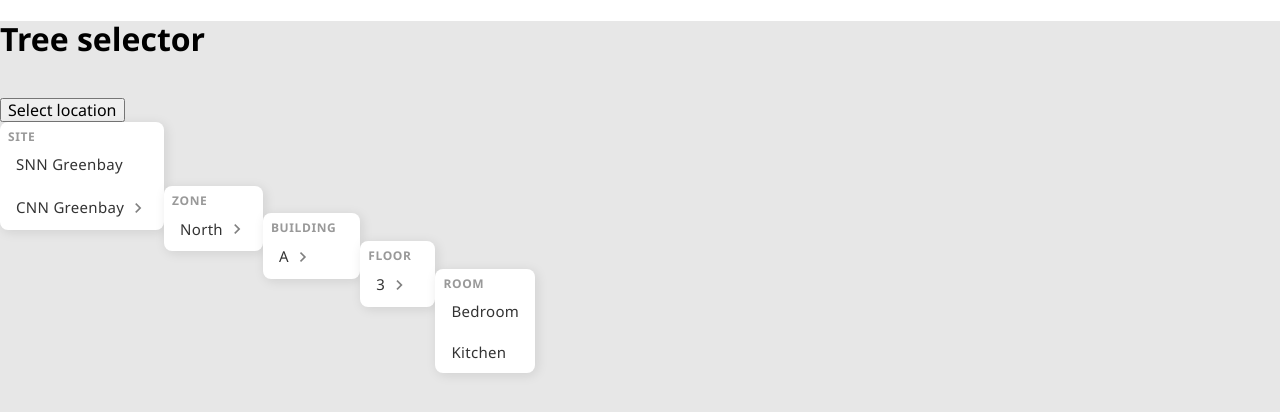
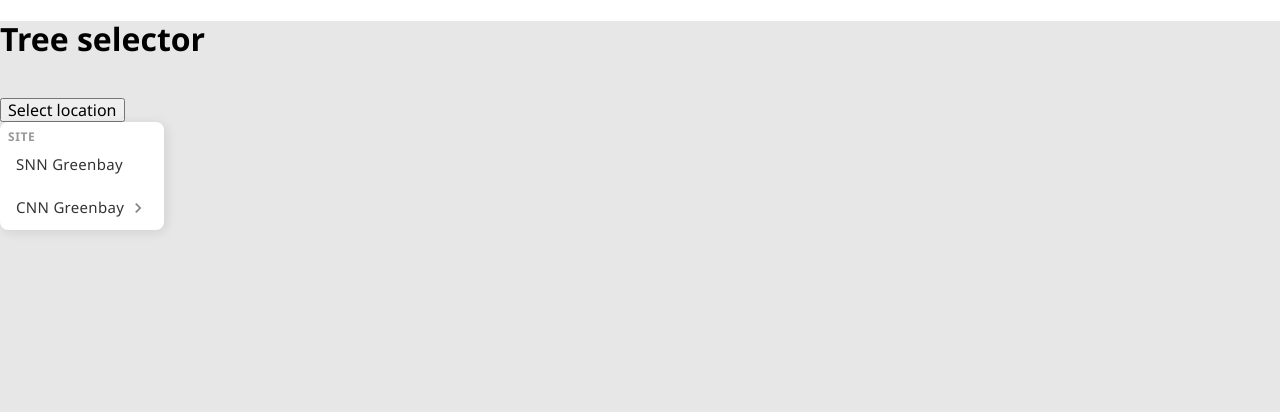
Before and after one commit to lakshya0246/tree-selector, an Angular app: page / in a window 1280 px wide. Both pictures are taken after a click on the button "Select location". Shown: the top 412 px of the page. Built offline with nearby package versions, Linux system fonts and the light colour scheme.

Commit message:
Add case to show/hide child lists

```diff
--- a/src/app/select/select.component.html
+++ b/src/app/select/select.component.html
@@ -2,16 +2,27 @@
     <h4 class="level-name">
         {{tree.levelName | titlecase}}
     </h4>
+
     <ul class="level-entries">
         <ng-container *ngFor="let entry of tree.entries; index as i">
-            <li *ngIf="entry.child; else edgeNode" class="level-entry">
+            <li
+                *ngIf="entry.child; else edgeNode"
+                (click)="showChild = true"
+                class="level-entry">
                 {{entry.name}}
                 <i class="material-icons icon-expandable">keyboard_arrow_right</i>
-                <app-select (selected)="onSelect($event, entry.name)" [tree]="entry.child"></app-select>
 
+                <app-select
+                    *ngIf="showChild"
+                    (selected)="onSelect($event, entry.name)"
+                    [tree]="entry.child">
+                </app-select>
             </li>
+
             <ng-template #edgeNode>
-                <li (click)="selected.emit([entry.name])" class="level-entry">
+                <li
+                    (click)="selected.emit([entry.name])"
+                    class="level-entry">
                     {{entry.name}}
                 </li>
             </ng-template>
--- a/src/app/select/select.component.ts
+++ b/src/app/select/select.component.ts
@@ -1,4 +1,4 @@
-import { Component, ElementRef, EventEmitter, Input, OnInit, Output } from '@angular/core';
+import { Component, EventEmitter, Input, OnInit, Output } from '@angular/core';
 import { Tree } from '../interfaces';
 
 @Component({
@@ -10,20 +10,14 @@
 
   @Input() tree: Tree;
   @Output() selected = new EventEmitter<any>();
-  showChildrenBoolean: boolean;
-  constructor(
-    private el: ElementRef
-  ) { }
+  showChild: boolean;
+
+  constructor() { }
 
   ngOnInit(): void { }
 
-  showChildOrSelect(i) {
-
-  }
-
   onSelect(childValue: string[], value: string) {
-    this.el.nativeElement.style.display = 'none';
+    this.showChild = false;
     this.selected.emit([value, ...childValue])
   }
-
 }
```
